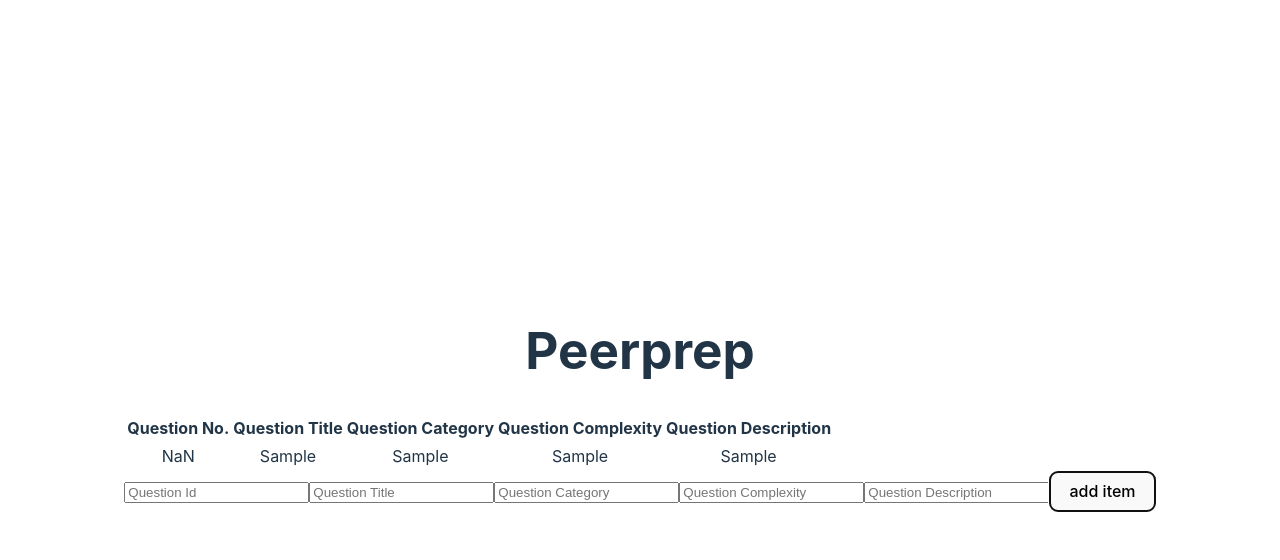
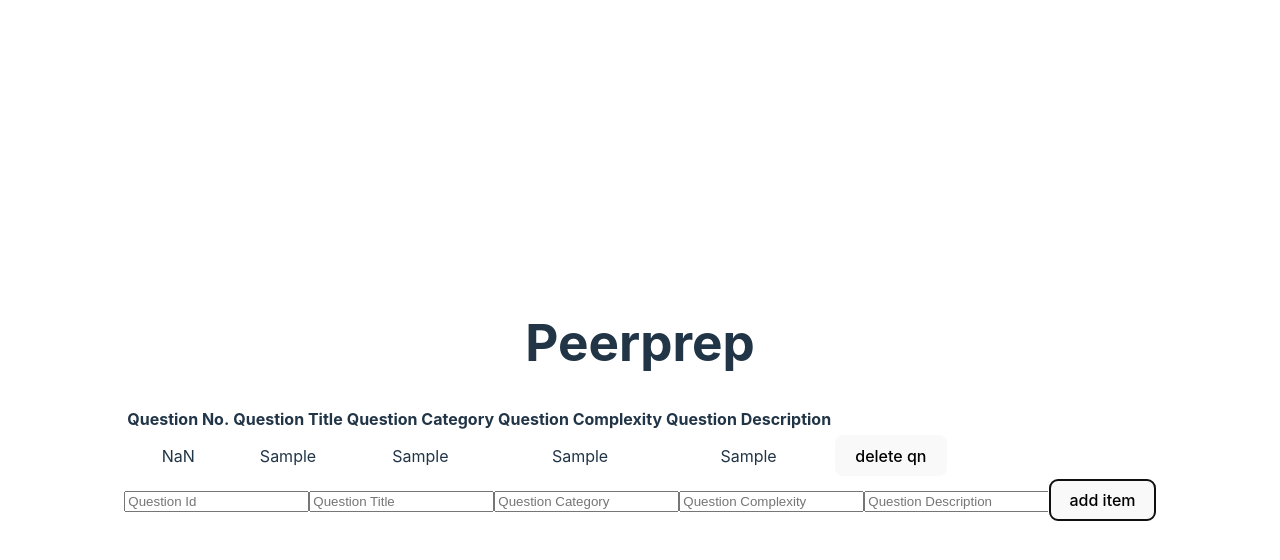
Before and after one commit to CS3219-AY2324S1/ay2324s1-course-assessment-g49, a React (Vite) app in the folder frontend/: page / in a window 1280 px wide. Both pictures are taken after typing "Sample", "Sample", "Sample", "Sample", "Sample" into the empty fields and a click on the button "add item". Shown: the top 560 px of the page. Built offline with nearby package versions, Linux system fonts and the light colour scheme.

Commit message:
Delete questions feature

```diff
--- a/frontend/src/App.jsx
+++ b/frontend/src/App.jsx
@@ -37,6 +37,12 @@ function App() {
 		inputRefDescription.current.value = '';
 	};
 
+	const handleDelete = (id) => {
+		const updatedList = questions.filter(item => item.id !== id);
+		setQuestions(updatedList);
+		localStorage.setItem("questions", JSON.stringify(updatedList));
+	}
+
 	useEffect(() => {
 		localStorage.setItem('questions', JSON.stringify(questions));
 	}, [questions]);
@@ -44,7 +50,7 @@ function App() {
 	return (
 		<>
 			<h1>Peerprep</h1>
-			<QuestionList questions={questions} />
+			<QuestionList questions={questions} onDelete = {handleDelete}/>
 			<form
 				onSubmit={(evt) => {
 					handleSubmit(evt);
--- a/frontend/src/Question.jsx
+++ b/frontend/src/Question.jsx
@@ -1,4 +1,5 @@
-function Question({ question }) {
+function Question({ question, onDelete }) {
+
 	return (
 		<tr>
 			<td>{question.id}</td>
@@ -6,6 +7,8 @@ function Question({ question }) {
 			<td>{question.category}</td>
 			<td>{question.complexity}</td>
 			<td>{question.description}</td>
+			<td><button onClick={() => onDelete(question.id)}>delete qn</button></td>
+
 		</tr>
 	);
 }
--- a/frontend/src/QuestionList.jsx
+++ b/frontend/src/QuestionList.jsx
@@ -1,6 +1,6 @@
 import Question from './Question';
 
-function QuestionList({ questions }) {
+function QuestionList({ questions, onDelete }) {
 	/**const [questions, setQuestions] = useState([
     { id: 1, title: "question 1", category: "cat1", complexity: "easy", description: "aaa" },
     { id: 2, title: "question 2", category: "cat2", complexity: "easy", description: "bbb" },
@@ -24,6 +24,7 @@ function QuestionList({ questions }) {
 							<Question
 								key={question.title}
 								question={question}
+								onDelete={onDelete}
 							/>
 						);
 					})}
```
